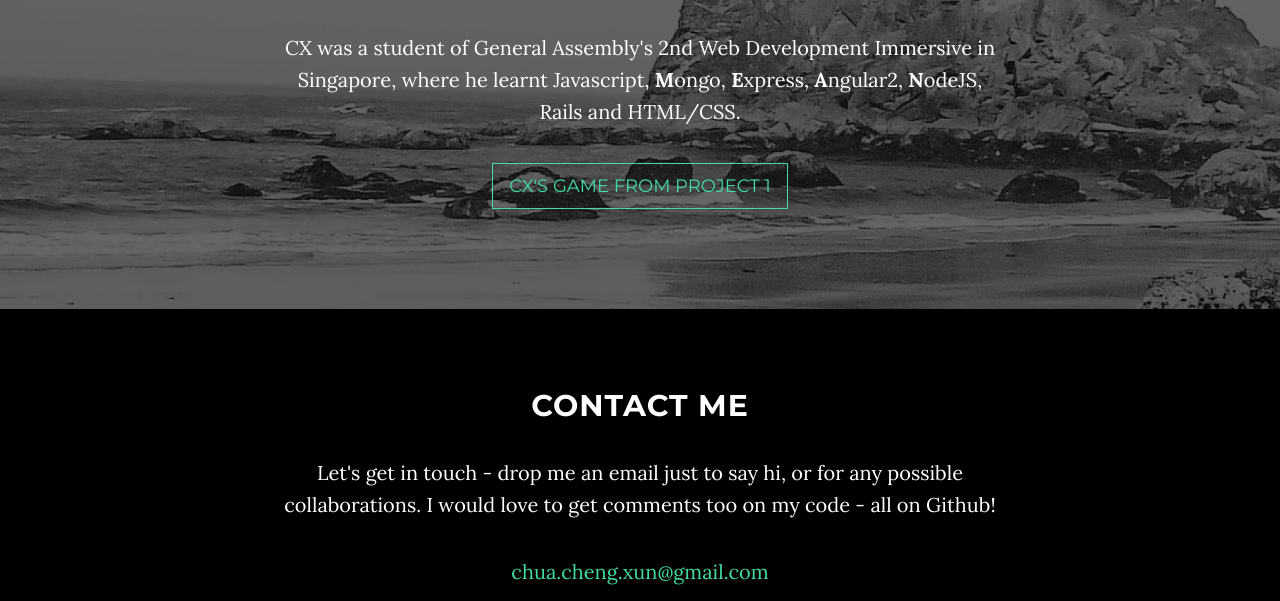
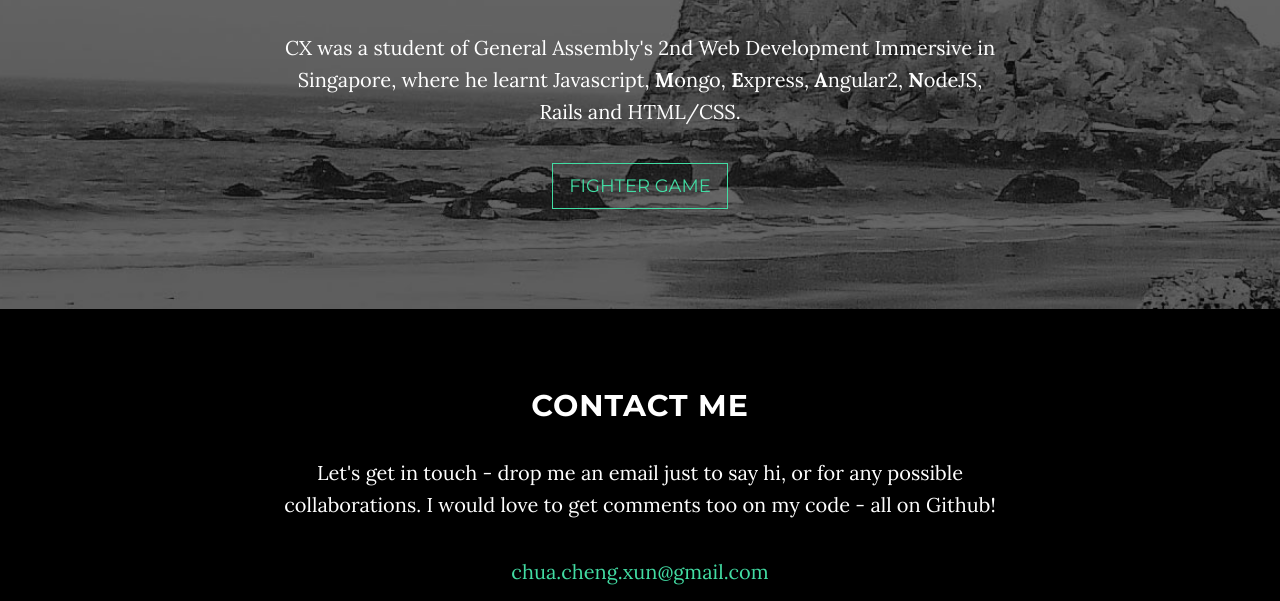
Before and after one commit to cxchua/cx-homepage, a plain HTML site: page index.html in a window 1280 px wide. Shown: the part 1723-2324 px from the top of the page. Drawn offline with Linux system fonts and the light colour scheme; some packages are replaced by stand-ins of ours.

Commit message:
updated link name for project 1

```diff
--- a/index.html
+++ b/index.html
@@ -106,7 +106,7 @@
                 <div class="col-lg-8 col-lg-offset-2">
                     <h2>Projects</h2>
                     <p>CX was a student of General Assembly's 2nd Web Development Immersive in Singapore, where he learnt Javascript, <b>M</b>ongo, <b>E</b>xpress, <b>A</b>ngular2, <b>N</b>odeJS, Rails and HTML/CSS.</p>
-                    <a href="http://cxchua.github.io/Project-1-Game/" class="btn btn-default btn-lg">CX's Game From Project 1</a>
+                    <a href="http://cxchua.github.io/Project-1-Game/" class="btn btn-default btn-lg">Fighter Game</a>
                 </div>
             </div>
         </div>
```
